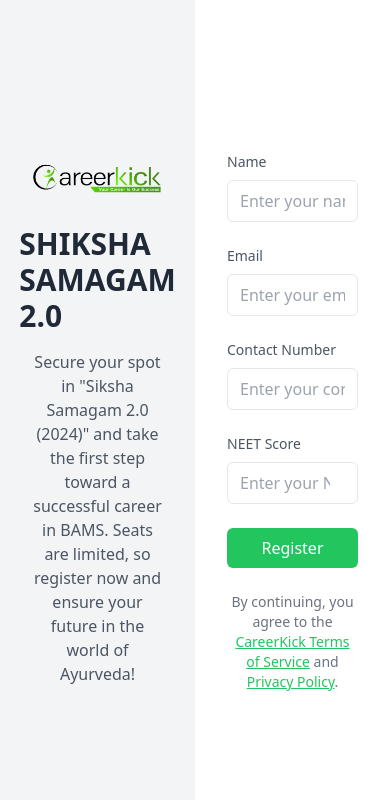
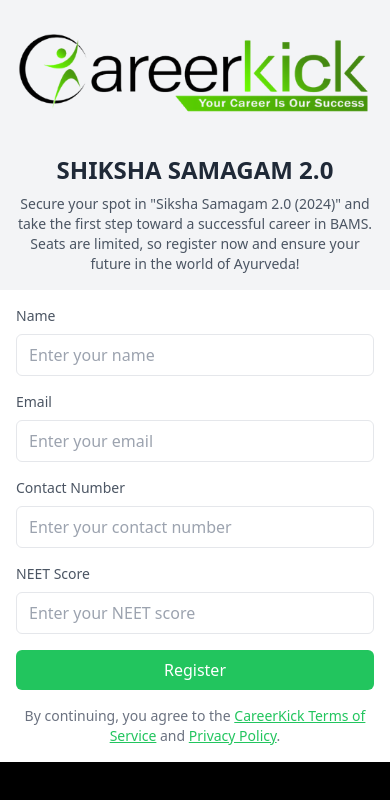
Before and after one commit to Pankajupadhyay01/Landing_page, a React (Vite) app: page /register in a window 390 px wide. Shown: the top 800 px of the page. Built offline with nearby package versions, Linux system fonts and the light colour scheme.

Commit message:
made registration form responsive

```diff
--- a/src/Page/RegistrationForm.tsx
+++ b/src/Page/RegistrationForm.tsx
@@ -53,24 +53,24 @@
   };
 
   return (
-    <div className="flex h-screen">
+    <div className="flex flex-col md:flex-row h-screen">
       {/* Left Div */}
-      <div className="w-1/2 bg-gray-100 flex flex-col items-center justify-center p-8">
+      <div className="w-full md:w-1/2 bg-gray-100 flex flex-col items-center justify-center p-4 md:p-8">
         <img
           src="/assets/Careerkick.png"
           alt="Logo"
-          className="mb-6"
+          className="mb-4 md:mb-6"
         />
-        <h1 className="text-3xl font-bold text-gray-800 mb-4">SHIKSHA SAMAGAM 2.0  </h1>
-        <p className="text-gray-600 text-center">
+        <h1 className="text-2xl md:text-3xl font-bold text-gray-800 mb-2 md:mb-4">SHIKSHA SAMAGAM 2.0  </h1>
+        <p className="text-sm md:text-base text-gray-600 text-center">
           Secure your spot in "Siksha Samagam 2.0 (2024)" and take the first step toward a successful career in BAMS. Seats are limited, so register now and ensure your future in the world of Ayurveda!
 
         </p>
       </div>
 
       {/* Right Div */}
-      <div className="w-1/2 bg-white flex items-center justify-center p-8">
-        <form onSubmit={handleSubmit} className="w-full max-w-md space-y-6">
+      <div className="w-full md:w-1/2 bg-white flex items-center justify-center p-4 md:p-8">
+        <form onSubmit={handleSubmit} className="w-full max-w-md space-y-4 md:space-y-6">
           <div>
             <label className="block mb-2 text-sm font-medium text-gray-600">Name</label>
             <input
@@ -79,7 +79,7 @@
               value={formData.name}
               onChange={handleChange}
               required
-              className="w-full px-3 py-2 text-black border rounded-md focus:outline-none focus:ring-2 focus:ring-green-500"
+              className="w-full px-3 py-2 border text-black rounded-md focus:outline-none focus:ring-2 focus:ring-green-500"
               placeholder="Enter your name"
             />
           </div>
```
